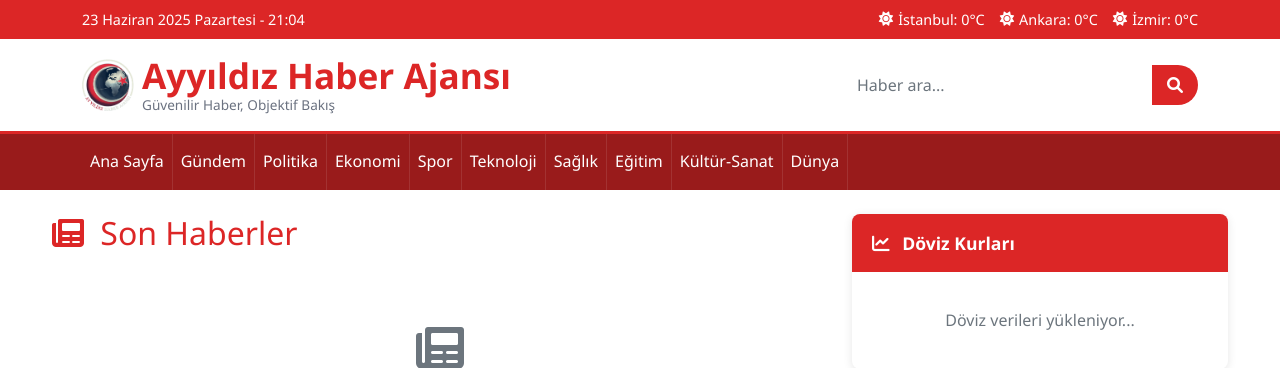
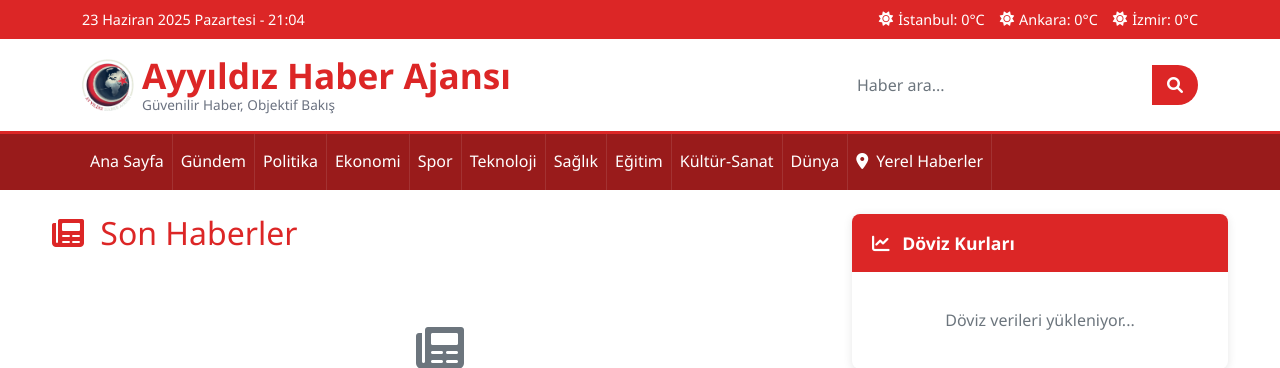
Before and after one commit to Cancanakon/ayyildizhaber, a Flask app: page / in a window 1280 px wide. Shown: the top 368 px of the page. Run offline with Flask 3, Linux system fonts and the light colour scheme; data comes from the database, SQL or seed files in the repository; data that the repository does not hold is empty; some libraries are stand-ins or nearby versions.

Commit message:
Add local news section to homepage and navigation bar with manual source
Adds 'Yerel Haberler' category, displaying manually added local news on the homepage and category page, and adds a map icon to nav link.

Replit-Commit-Author: Agent
Replit-Commit-Session-Id: 29a8154e-131b-483b-b586-e6ba0c07c4aa
Replit-Commit-Screenshot-Url: https://storage.googleapis.com/screenshot-production-us-central1/a0fc20d8-f5fb-45fa-8ebf-f3b4911f8f83/87ca2f3e-6fa9-4af8-b6c5-0a7d42687042.jpg

```diff
--- a/admin_routes.py
+++ b/admin_routes.py
@@ -159,6 +159,7 @@ def news_create():
             images=json.dumps(images),
             videos=json.dumps(videos),
             admin_id=current_user.id,
+            source='manual',  # Admin panelinden eklenen haberler için
             published_at=datetime.utcnow() if status == 'published' else None
         )
 
--- a/app.py
+++ b/app.py
@@ -65,6 +65,7 @@ with app.app_context():
         {'name': 'Eğitim', 'slug': 'egitim', 'description': 'Eğitim haberleri ve gelişmeleri', 'color': '#ea580c'},
         {'name': 'Kültür-Sanat', 'slug': 'kultur-sanat', 'description': 'Kültür ve sanat haberleri', 'color': '#be185d'},
         {'name': 'Dünya', 'slug': 'dunya', 'description': 'Dünya haberleri ve uluslararası gelişmeler', 'color': '#0891b2'},
+        {'name': 'Yerel Haberler', 'slug': 'yerel-haberler', 'description': 'Hatay ve çevre bölge haberleri', 'color': '#16a34a'},
     ]
 
     for cat_data in default_categories:
--- a/routes.py
+++ b/routes.py
@@ -28,6 +28,13 @@ def index():
     categories = Category.query.filter_by(is_active=True).all()
     latest_news = News.query.filter_by(status='published').order_by(News.published_at.desc()).limit(12).all()
 
+    # Yerel haberler (sadece manuel eklenenler)
+    yerel_news = News.query.join(Category).filter(
+        Category.slug == 'yerel-haberler',
+        News.status == 'published',
+        News.source == 'manual'
+    ).order_by(News.published_at.desc()).limit(4).all()
+
     # Get popular news
     popular_news = get_popular_news(limit=5)
 
@@ -45,6 +52,7 @@ def index():
                          breaking_news=breaking_news,
                          featured_news=featured_news,
                          latest_news=latest_news,
+                         yerel_news=yerel_news,
                          popular_news=popular_news,
                          categories=categories,
                          currency_data=currency_data,
@@ -96,10 +104,18 @@ def category_news(slug):
     page = request.args.get('page', 1, type=int)
     category = Category.query.filter_by(slug=slug, is_active=True).first_or_404()
 
-    news_query = News.query.filter_by(
-        category_id=category.id,
-        status='published'
-    ).order_by(News.published_at.desc())
+    # Yerel Haberler kategorisi için sadece manuel haberleri göster
+    if slug == 'yerel-haberler':
+        news_query = News.query.filter_by(
+            category_id=category.id,
+            status='published',
+            source='manual'  # Sadece admin panelinden eklenen haberler
+        ).order_by(News.published_at.desc())
+    else:
+        news_query = News.query.filter_by(
+            category_id=category.id,
+            status='published'
+        ).order_by(News.published_at.desc())
 
     news = news_query.paginate(
         page=page, per_page=12, error_out=False
--- a/templates/base.html
+++ b/templates/base.html
@@ -103,7 +103,12 @@
                     {% if categories %}
                         {% for category in categories %}
                         <li class="nav-item">
-                            <a class="nav-link" href="{{ url_for('main.category_news', slug=category.slug) }}">{{ category.name }}</a>
+                            <a class="nav-link {% if category.slug == 'yerel-haberler' %}nav-yerel-link{% endif %}" href="{{ url_for('main.category_news', slug=category.slug) }}">
+                                {% if category.slug == 'yerel-haberler' %}
+                                    <i class="fas fa-map-marker-alt me-1"></i>
+                                {% endif %}
+                                {{ category.name }}
+                            </a>
                         </li>
                         {% endfor %}
                     {% endif %}
```
